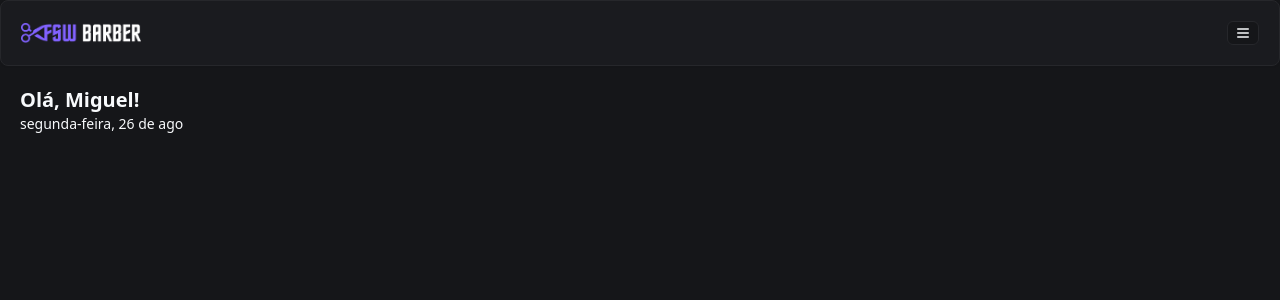
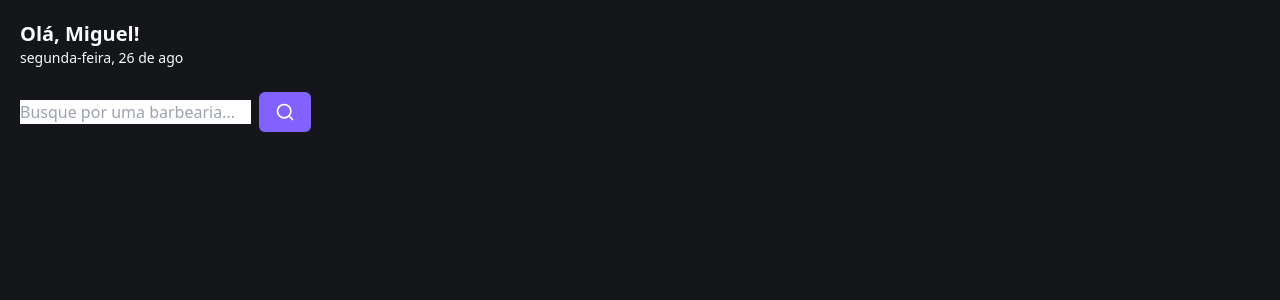
Before and after one commit to andreMarcos29/fullstackweek-barber, a Next.js app: page / in a window 1280 px wide. Shown: the top 300 px of the page. Built offline with nearby package versions, Linux system fonts and the light colour scheme.

Commit message:
feat: add initial search component

```diff
--- /dev/null
+++ b/app/(home)/_components/search.tsx
@@ -0,0 +1,18 @@
+"use client"
+
+import { Button } from "@/app/_components/ui/button";
+import { Input } from "@/app/_components/ui/input";
+import { SearchIcon } from "lucide-react";
+
+const Search = () => {
+    return (
+    <div className="flex items-center gap-2">
+        <input placeholder="Busque por uma barbearia..."/>
+        <Button variant="default">
+            <SearchIcon size={20} />
+        </Button>
+    </div>
+    );
+};
+
+export default Search;
--- a/app/(home)/page.tsx
+++ b/app/(home)/page.tsx
@@ -1,11 +1,12 @@
 import { format } from "date-fns"
-import Header from "../_components/header"
+// import Header from "../_components/ui/header"
 import { ptBR } from "date-fns/locale"
+import Search from "./_components/search"
 
 export default function Home() {
   return (
     <div>
-      <Header />
+      {/* <Header /> */}
 
     <div className="px-5 pt-5">
     <h2 className="text-xl font-bold">Olá, Miguel!</h2>
@@ -15,6 +16,10 @@
     })}
     </p>
     </div>
+
+    <div className="px-5 mt-6">
+    <Search />
+    </div>
     </div>
     );
 }
--- a/app/_components/header.tsx
+++ /dev/null
@@ -1,19 +0,0 @@
-import Image from "next/image";
-import { Card, CardContent } from "../_lib/card";
-import { Button } from "../_lib/button";
-import { Icon, MenuIcon } from "lucide-react";
-
-const Header = () => {
-  return (
-      <Card>
-        <CardContent className="p-5 justify-between items-center flex flex-row">
-        <Image src="/logo.png" alt="FSW Barber" height={18} width={120} />
-        <Button variant="outline" size="icon"className="h-6 w-8">
-            <MenuIcon size={16} />
-        </Button>
-        </CardContent>
-      </Card>
-  );
-};
-
-export default Header;
--- /dev/null
+++ b/app/_components/ui/input.tsx
@@ -0,0 +1,25 @@
+import * as React from "react"
+
+import { cn } from "@/app/_lib/utils"
+
+export interface InputProps
+  extends React.InputHTMLAttributes<HTMLInputElement> {}
+
+const Input = React.forwardRef<HTMLInputElement, InputProps>(
+  ({ className, type, ...props }, ref) => {
+    return (
+      <input
+        type={type}
+        className={cn(
+          "flex h-10 w-full rounded-md border border-input bg-background px-3 py-2 text-sm ring-offset-background file:border-0 file:bg-transparent file:text-sm file:font-medium placeholder:text-muted-foreground focus-visible:outline-none focus-visible:ring-2 focus-visible:ring-ring focus-visible:ring-offset-2 disabled:cursor-not-allowed disabled:opacity-50",
+          className
+        )}
+        ref={ref}
+        {...props}
+      />
+    )
+  }
+)
+Input.displayName = "Input"
+
+export { Input }
```
Also changed, not shown: app/_components/ui/button.tsx (renamed from app/_lib/button.tsx), app/_components/ui/card.tsx (renamed from app/_lib/card.tsx).
